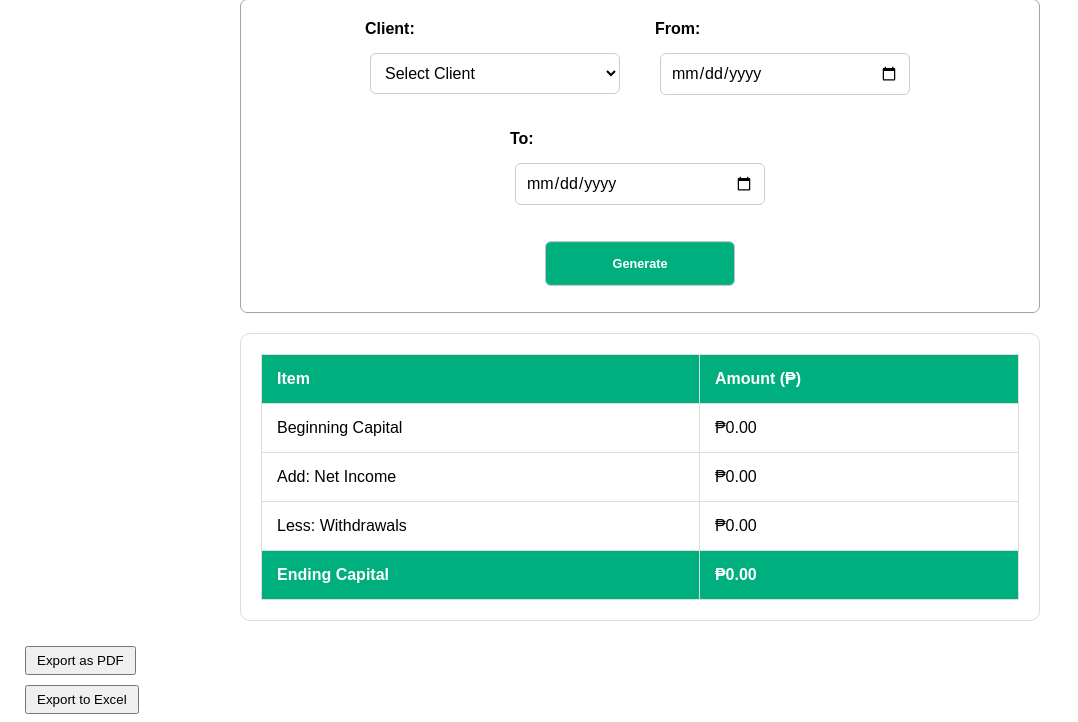
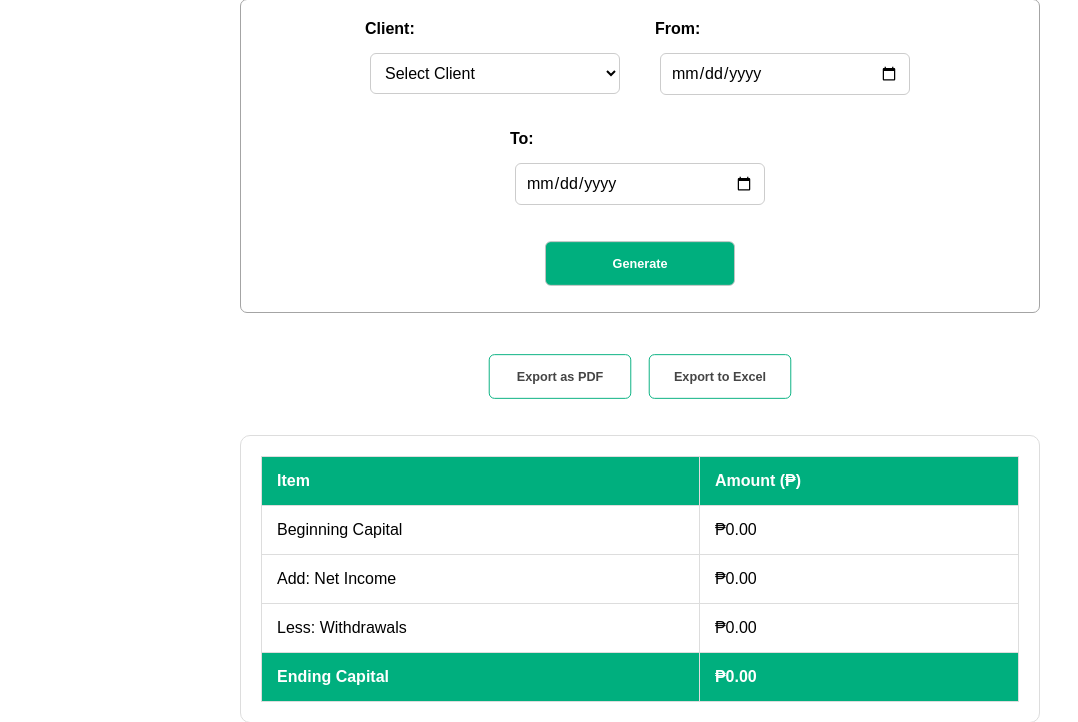
Before and after one commit to Ishtabalern/csk, a PHP site: page /reports/owners_equity.php in a window 1280 px wide. Shown: the part 121-843 px from the top of the page, without its empty margins (0-1078 px from the left). Run offline with PHP 8.4, Linux system fonts and the light colour scheme; the visitor is signed in with stand-in values (Sample User, id 1); data that the repository does not hold is empty.

Commit message:
5/21/25
fix exports btns

```diff
--- a/reports/owners_equity.php
+++ b/reports/owners_equity.php
@@ -207,16 +207,8 @@ $ending_capital = $beginning_capital + $net_income - $total_withdrawals;
         </form>
     <?php endif; ?>
 
-    <div class="table-container" id="owners_equity_table">
-        <table>
-            <tr><th class="left">Item</th><th>Amount (₱)</th></tr>
-            <tr><td class="left">Beginning Capital</td><td>₱<?= number_format($beginning_capital, 2) ?></td></tr>
-            <tr><td class="left">Add: Net Income</td><td>₱<?= number_format($net_income, 2) ?></td></tr>
-            <tr><td class="left">Less: Withdrawals</td><td>₱<?= number_format($total_withdrawals, 2) ?></td></tr>
-            <tr><th class="left">Ending Capital</th><th>₱<?= number_format($ending_capital, 2) ?></th></tr>
-        </table>
-    </div>
-     <form id="exportPDFForm" method="POST" action="../process/owners_equity_export.php" target="_blank">
+    <div class="exports-btn">
+        <form id="exportPDFForm" method="POST" action="../process/owners_equity_export.php" target="_blank">
         <input type="hidden" name="html_content" id="html_content">
         <button type="submit" name="export_pdf">Export as PDF</button>
         </form>
@@ -238,6 +230,19 @@ $ending_capital = $beginning_capital + $net_income - $total_withdrawals;
             document.getElementById('excel_html_content').value = tableHtml;
             });
             </script>
+    </div>
+
+    <div class="table-container" id="owners_equity_table">
+        <table>
+            <tr><th class="left">Item</th><th>Amount (₱)</th></tr>
+            <tr><td class="left">Beginning Capital</td><td>₱<?= number_format($beginning_capital, 2) ?></td></tr>
+            <tr><td class="left">Add: Net Income</td><td>₱<?= number_format($net_income, 2) ?></td></tr>
+            <tr><td class="left">Less: Withdrawals</td><td>₱<?= number_format($total_withdrawals, 2) ?></td></tr>
+            <tr><th class="left">Ending Capital</th><th>₱<?= number_format($ending_capital, 2) ?></th></tr>
+        </table>
+    </div>
+
+
 </div>
 </body>
 </html>
--- a/styles/reports/owners_equity.css
+++ b/styles/reports/owners_equity.css
@@ -89,6 +89,34 @@ button {
     padding: 5px 10px;
 }
 
+/* exports-btn  */
+
+.exports-btn {
+    display: flex;
+    align-items: center;
+    justify-content: center;
+    margin: 30px 0px;
+
+}
+
+.exports-btn form button{
+    width: 150px;
+    padding: 15px 0;
+    border-radius: 6px;
+    background-color: #ffffff;
+    color: #454545;
+    font-weight: bold;
+    border: 1px solid #00AF7E;
+    cursor: pointer;
+    transition: transform 0.3s ease-in-out; /* Use 'ease-in-out' for smoother animation */
+    transform: scale(0.95);
+    margin-top: 10px;
+}
+
+.exports-btn form button:active {
+    transform: scale(0.9);
+}
+
 /* table  */
 
 .table-container {
```
Also changed, not shown: reports/balance_sheet.php (+26 -33 lines), reports/cash_flow.php (+25 -23 lines), reports/income_statement.php (+26 -21 lines), reports/trial_balance.php (+25 -22 lines), styles/reports/cash_flow.css (+28 -0 lines), styles/reports/income_statement.css (+28 -0 lines), styles/reports/trial_balance.css (+30 -0 lines).
